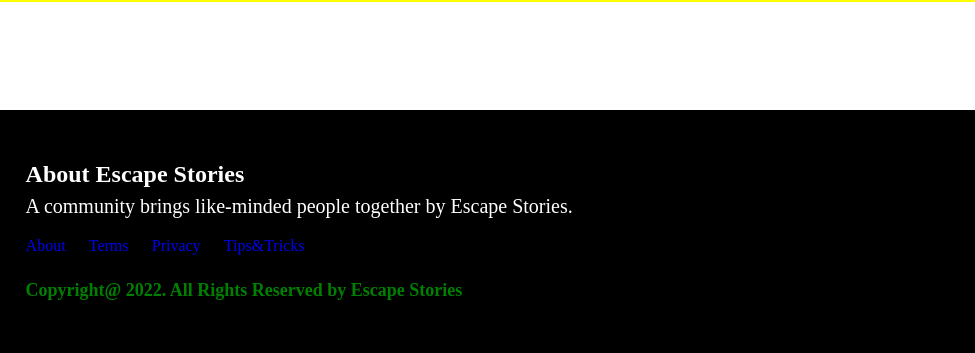
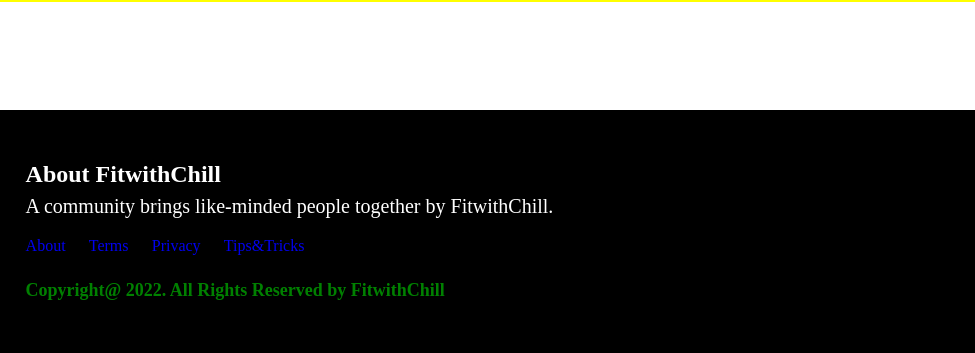
Before and after one commit to sagarjain0456/escapestories-clone-using-node, a website: page index.html in a window 1280 px wide. Shown: the part 3188-3541 px from the top of the page, 0-975 px from the left. Drawn offline with Linux system fonts and the light colour scheme; a web font is replaced by a local one.

Commit message:
changed index file replaced escapeStories with FitwithChill

```diff
--- a/index.html
+++ b/index.html
@@ -3,7 +3,7 @@
 
 <head>
   <meta charset="utf-8">
-  <title> ESCAPE STOREIS CLONE</title>
+  <title> FitwithChill</title>
   <link rel="stylesheet" href="css/style.css">
   <meta name="viewport" content="width=device-width, initial-scale=1.0">
   <!-- <script src="https://kit.fontawesome.com/f5155d7586.js" crossorigin="anonymous"></script> -->
@@ -734,8 +734,8 @@
 
 
 <div id="leftfooter">
-  <h1 id="abouth1">About Escape Stories</h1>
-  <p id="communityfooter"> A community brings like-minded people together by Escape Stories.</p>
+  <h1 id="abouth1">About FitwithChill</h1>
+  <p id="communityfooter"> A community brings like-minded people together by FitwithChill.</p>
 
   <div id="footerlinks">
     <a id="aboutfooter" href="#"> About</a>
@@ -743,7 +743,7 @@
     <a id="privacyfooter" href="#"> Privacy</a>
     <a  id="tipsfooter" href="#"> Tips&Tricks</a>
   </div>
-  <h1 id="copyrightfooter"> Copyright@ 2022. All Rights Reserved by Escape Stories</h1>
+  <h1 id="copyrightfooter"> Copyright@ 2022. All Rights Reserved by FitwithChill</h1>
 
 </div>
 
```
